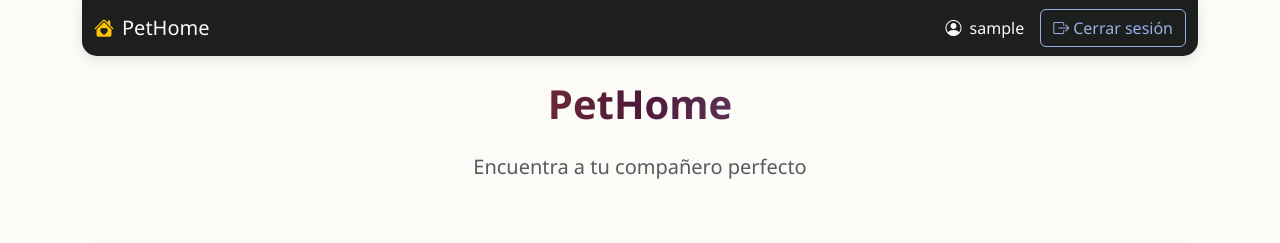
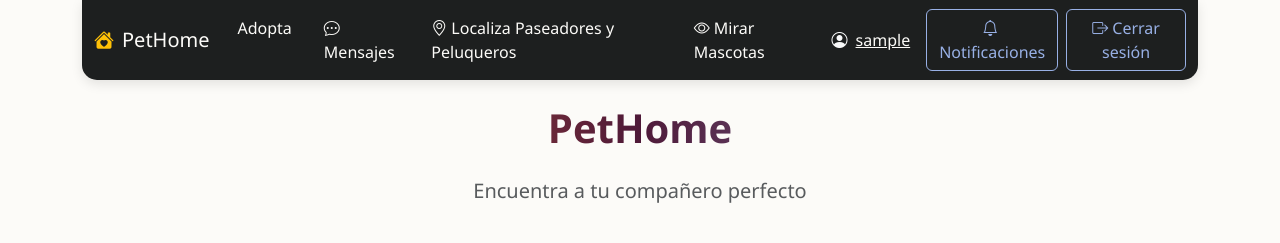
Before and after one commit to angeldzz/DJANGO_STRIPE, a Django app: page / in a window 1280 px wide. Shown: the top 243 px of the page. Run offline with Django 5.2, Linux system fonts and the light colour scheme; the visitor is signed in with stand-in values (Sample User, id 1); some libraries are stand-ins or nearby versions.

Commit message:
Mejoras sustanciales navbar y boton stripe ahora obliga a registrarse o iniciar sesion

```diff
--- a/proyectoPruebaPagos/base/templates/base/base.html
+++ b/proyectoPruebaPagos/base/templates/base/base.html
@@ -25,12 +25,52 @@
                     <i class="bi bi-house-heart-fill me-2 text-warning"></i>
                     <span>PetHome</span>
                 </a>
-                <!-- Botón de Login alineado a la derecha -->
-                <div class="d-flex">
+                <!-- Botón para colapsar el menú en pantallas pequeñas -->
+                <button class="navbar-toggler" type="button" data-bs-toggle="collapse" data-bs-target="#navbarNav" aria-controls="navbarNav" aria-expanded="false" aria-label="Toggle navigation">
+                    <span class="navbar-toggler-icon"></span>
+                </button>
+                <!-- Contenido del navbar -->
+                <div class="collapse navbar-collapse" id="navbarNav">
+                    <ul class="navbar-nav me-auto mb-2 mb-lg-0">
+                        <!-- Enlace a "Adopta" -->
+                        <li class="nav-item me-3">
+                            <a class="nav-link" href="#">
+                                <i class="bi bi-paw me-1"></i>Adopta
+                            </a>
+                        </li>
+                        <!-- Enlace a "Mensajes" -->
+                        <li class="nav-item me-3">
+                            <a class="nav-link" href="#">
+                                <i class="bi bi-chat-dots me-1"></i>Mensajes
+                            </a>
+                        </li>
+                        <!-- Botón de "Localiza Paseadores y Peluqueros" -->
+                        <li class="nav-item me-3">
+                            <a class="nav-link" href="#">
+                                <i class="bi bi-geo-alt me-1"></i>Localiza Paseadores y Peluqueros
+                            </a>
+                        </li>
+                        <!-- Botón de "Mirar Mascotas" -->
+                        <li class="nav-item me-3">
+                            <a class="nav-link" href="#">
+                                <i class="bi bi-eye me-1"></i>Mirar Mascotas
+                            </a>
+                        </li>
+                    </ul>
+                    <!-- Botón de Login/Notificaciones alineado a la derecha -->
+                    <div class="d-flex align-items-center">
                         {% if user.is_authenticated %}
                             <div class="d-flex align-items-center">
+                                <!-- Enlace al perfil del usuario -->
+                                <a href="#" class="navbar-text pe-3 mb-0 d-flex align-items-center">
                                     <i class="bi bi-person-circle me-2 text-light"></i>
-                            <p class="navbar-text pe-3 mb-0">{{ user.username }}</p>
+                                    {{ user.username }}
+                                </a>
+                                <!-- Botón de Notificaciones -->
+                                <a href="#" class="btn btn-outline-primary me-2">
+                                    <i class="bi bi-bell me-1"></i>Notificaciones
+                                </a>
+                                <!-- Botón de Cerrar Sesión -->
                                 <form method="post" action="{% url 'logout' %}">
                                     {% csrf_token %}
                                     <button class="btn btn-outline-primary" type="submit">
@@ -46,6 +86,7 @@
                                 <i class="bi bi-person-plus me-1"></i>Crear Usuario
                             </a>
                         {% endif %}
+                    </div>
                 </div>
             </div>
         </nav>
--- a/proyectoPruebaPagos/base/templates/base/inicio.html
+++ b/proyectoPruebaPagos/base/templates/base/inicio.html
@@ -8,17 +8,20 @@
     <div class="col-12 mb-5">
         <div class="card border-0 rounded-4 overflow-hidden">
             <div class="card-body p-0 position-relative">
-                <div style="background: linear-gradient(rgba(29, 31, 31, 0.7), rgba(29, 31, 31, 0.7)), url('https://images.unsplash.com/photo-1450778869180-41d0601e046e?ixlib=rb-1.2.1&auto=format&fit=crop&w=1950&q=80') no-repeat center center; background-size: cover; height: 400px;" class="d-flex align-items-center justify-content-center">
+                <div style="background: linear-gradient(rgba(29, 31, 31, 0.7), rgba(29, 31, 31, 0.7)), url('https://images.unsplash.com/photo-1450778869180-41d0601e046e?ixlib=rb-1.2.1&auto=format&fit=crop&w=1950&q=80') no-repeat center center; background-size: cover; height: 400px;"
+                    class="d-flex align-items-center justify-content-center">
                     <div class="text-center p-4">
                         <h1 class="display-4 text-white mb-3">Encuentra tu compañero perfecto</h1>
                         <p class="lead text-white mb-4">Adopta una mascota y cambia dos vidas: la suya y la tuya</p>
+                        {% if user.is_authenticated %}
                         <button id="checkout-button" class="checkout-button">
-                            {% if user.is_authenticated %}
                             <i class="bi bi-heart-fill me-2"></i>Apoya con un paseo de 1 hora
+                        </button>
                         {% else %}
-                            <i href="{% url 'login' %}" class="bi bi-heart-fill me-2"></i>Apoya con un paseo de 1 hora
+                        <a href="{% url 'login' %}" class="checkout-button">
+                            <i class="bi bi-heart-fill me-2"></i>Apoya con un paseo de 1 hora
+                        </a>
                         {% endif %}
-                        </button>
                     </div>
                 </div>
             </div>
@@ -36,7 +39,8 @@
                             <i class="bi bi-heart"></i>
                         </div>
                         <h3 class="h5 mb-3">Salvas una vida</h3>
-                        <p class="text-muted">Cada mascota adoptada es una vida salvada y un espacio libre para ayudar a otra mascota necesitada.</p>
+                        <p class="text-muted">Cada mascota adoptada es una vida salvada y un espacio libre para ayudar a
+                            otra mascota necesitada.</p>
                     </div>
                 </div>
             </div>
@@ -47,7 +51,8 @@
                             <i class="bi bi-house-heart"></i>
                         </div>
                         <h3 class="h5 mb-3">Compañía incondicional</h3>
-                        <p class="text-muted">Las mascotas adoptadas suelen desarrollar un vínculo especial con sus nuevas familias.</p>
+                        <p class="text-muted">Las mascotas adoptadas suelen desarrollar un vínculo especial con sus
+                            nuevas familias.</p>
                     </div>
                 </div>
             </div>
@@ -58,7 +63,8 @@
                             <i class="bi bi-emoji-smile"></i>
                         </div>
                         <h3 class="h5 mb-3">Mejora tu bienestar</h3>
-                        <p class="text-muted">Está comprobado que tener una mascota reduce el estrés y mejora la salud física y mental.</p>
+                        <p class="text-muted">Está comprobado que tener una mascota reduce el estrés y mejora la salud
+                            física y mental.</p>
                     </div>
                 </div>
             </div>
@@ -71,7 +77,8 @@
         <div class="row g-4">
             <div class="col-md-4">
                 <div class="card pet-card h-100">
-                    <img src="https://images.unsplash.com/photo-1543466835-00a7907e9de1?ixlib=rb-1.2.1&auto=format&fit=crop&w=500&q=60" class="card-img-top" alt="Perro">
+                    <img src="https://images.unsplash.com/photo-1543466835-00a7907e9de1?ixlib=rb-1.2.1&auto=format&fit=crop&w=500&q=60"
+                        class="card-img-top" alt="Perro">
                     <div class="card-body">
                         <h5 class="card-title">Max</h5>
                         <p class="card-text">Labrador, 2 años</p>
@@ -84,7 +91,8 @@
             </div>
             <div class="col-md-4">
                 <div class="card pet-card h-100">
-                    <img src="https://images.unsplash.com/photo-1573865526739-10659fec78a5?ixlib=rb-1.2.1&auto=format&fit=crop&w=500&q=60" class="card-img-top" alt="Gato">
+                    <img src="https://images.unsplash.com/photo-1573865526739-10659fec78a5?ixlib=rb-1.2.1&auto=format&fit=crop&w=500&q=60"
+                        class="card-img-top" alt="Gato">
                     <div class="card-body">
                         <h5 class="card-title">Luna</h5>
                         <p class="card-text">Gato mestizo, 1 año</p>
@@ -97,7 +105,8 @@
             </div>
             <div class="col-md-4">
                 <div class="card pet-card h-100">
-                    <img src="https://images.unsplash.com/photo-1583511655857-d19b40a7a54e?ixlib=rb-1.2.1&auto=format&fit=crop&w=500&q=60" class="card-img-top" alt="Perro">
+                    <img src="https://images.unsplash.com/photo-1583511655857-d19b40a7a54e?ixlib=rb-1.2.1&auto=format&fit=crop&w=500&q=60"
+                        class="card-img-top" alt="Perro">
                     <div class="card-body">
                         <h5 class="card-title">Rocky</h5>
                         <p class="card-text">Pastor Alemán, 3 años</p>
@@ -118,7 +127,8 @@
             <div class="col-md-3">
                 <div class="card h-100 border-0">
                     <div class="card-body text-center p-4">
-                        <div class="rounded-circle bg-light d-flex align-items-center justify-content-center mx-auto mb-3" style="width: 60px; height: 60px;">
+                        <div class="rounded-circle bg-light d-flex align-items-center justify-content-center mx-auto mb-3"
+                            style="width: 60px; height: 60px;">
                             <span class="h3 mb-0" style="color: var(--burgundy);">1</span>
                         </div>
                         <h3 class="h5 mb-3">Explora</h3>
@@ -129,7 +139,8 @@
             <div class="col-md-3">
                 <div class="card h-100 border-0">
                     <div class="card-body text-center p-4">
-                        <div class="rounded-circle bg-light d-flex align-items-center justify-content-center mx-auto mb-3" style="width: 60px; height: 60px;">
+                        <div class="rounded-circle bg-light d-flex align-items-center justify-content-center mx-auto mb-3"
+                            style="width: 60px; height: 60px;">
                             <span class="h3 mb-0" style="color: var(--burgundy);">2</span>
                         </div>
                         <h3 class="h5 mb-3">Solicita</h3>
@@ -140,7 +151,8 @@
             <div class="col-md-3">
                 <div class="card h-100 border-0">
                     <div class="card-body text-center p-4">
-                        <div class="rounded-circle bg-light d-flex align-items-center justify-content-center mx-auto mb-3" style="width: 60px; height: 60px;">
+                        <div class="rounded-circle bg-light d-flex align-items-center justify-content-center mx-auto mb-3"
+                            style="width: 60px; height: 60px;">
                             <span class="h3 mb-0" style="color: var(--burgundy);">3</span>
                         </div>
                         <h3 class="h5 mb-3">Conoce</h3>
@@ -151,7 +163,8 @@
             <div class="col-md-3">
                 <div class="card h-100 border-0">
                     <div class="card-body text-center p-4">
-                        <div class="rounded-circle bg-light d-flex align-items-center justify-content-center mx-auto mb-3" style="width: 60px; height: 60px;">
+                        <div class="rounded-circle bg-light d-flex align-items-center justify-content-center mx-auto mb-3"
+                            style="width: 60px; height: 60px;">
                             <span class="h3 mb-0" style="color: var(--burgundy);">4</span>
                         </div>
                         <h3 class="h5 mb-3">Adopta</h3>
```
Lines whose indentation alone changed are shown as unchanged.
